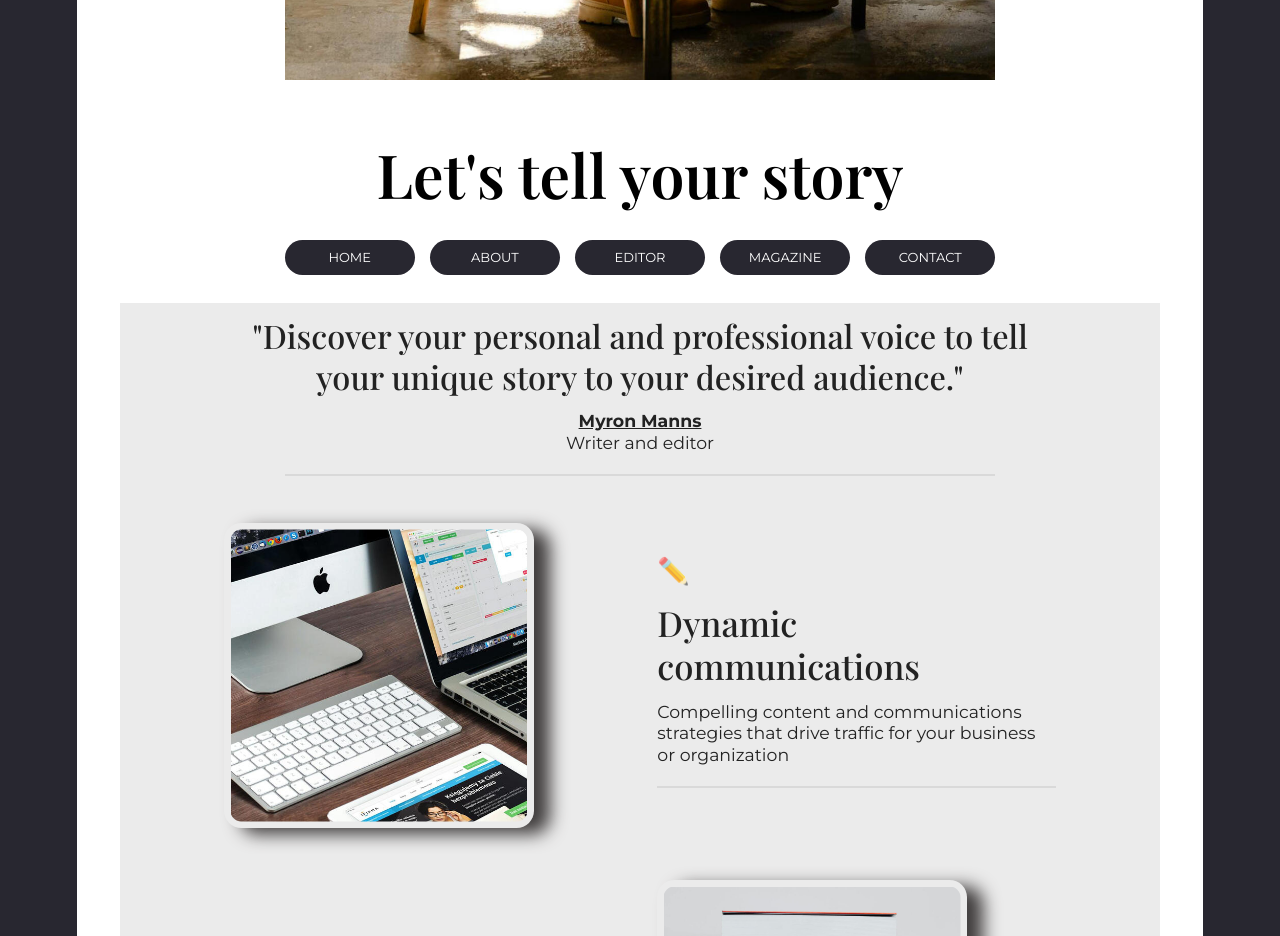
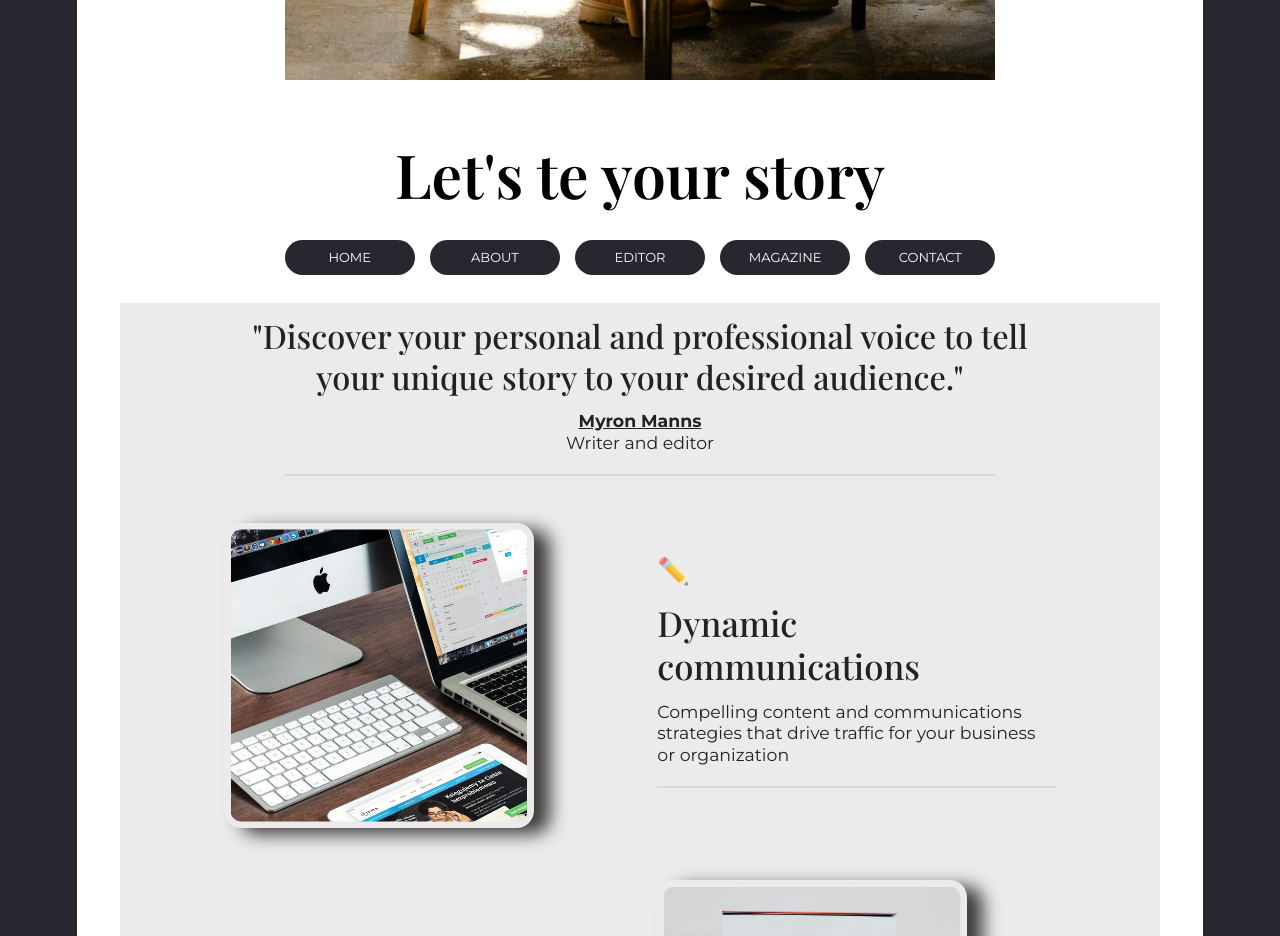
Before and after one commit to trillionwatts/testsitecloudflare, a plain HTML site: page index.html in a window 1280 px wide. Shown: the part 960-1896 px from the top of the page. Drawn offline with nearby package versions, Linux system fonts and the light colour scheme; a script that the page names is missing; a web font is replaced by a local one.

Commit message:
Update index.html

```diff
--- a/index.html
+++ b/index.html
@@ -75,7 +75,7 @@
 								</div>
 							</div>
 						</div>
-						<h1 id="text16">Let&#39;s tell your story</h1>
+						<h1 id="text16">Let&#39;s te your story</h1>
 						<ul id="buttons11" class="style3 buttons">
 							<li>
 								<a href="#" class="button n01">HOME</a>
```
